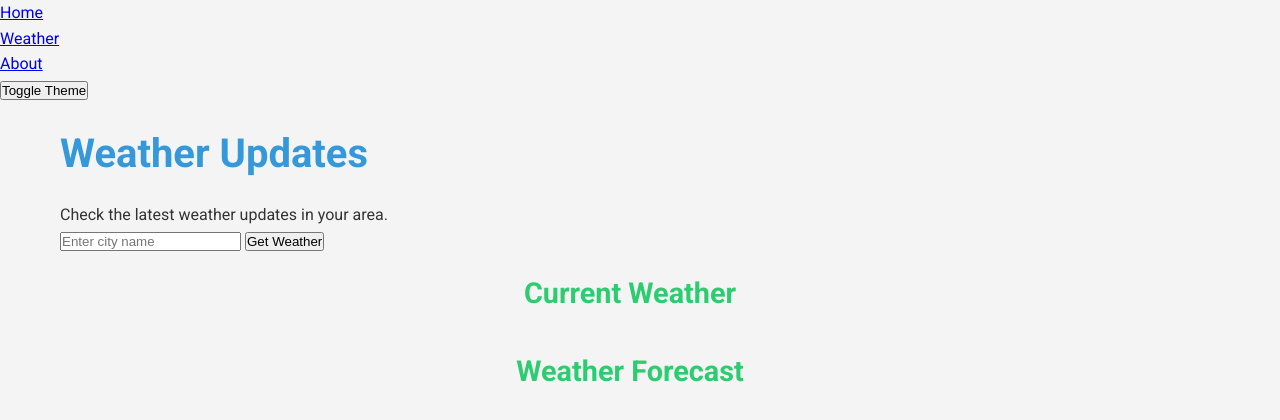
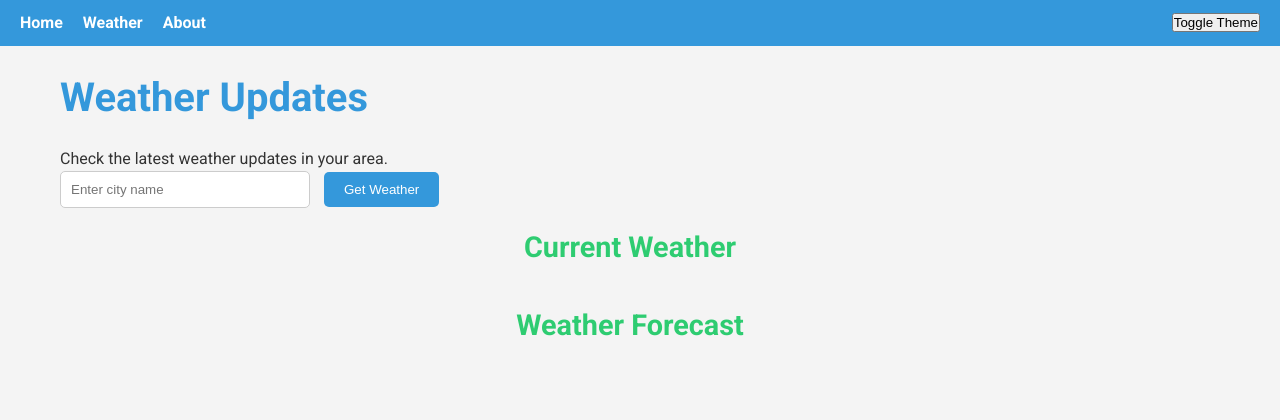
Before and after one commit to ivflit/WeatherApp, a plain HTML site: page weather.html in a window 1280 px wide. Drawn offline with Linux system fonts and the light colour scheme.

Commit message:
Navigation styles

```diff
--- a/styles.css
+++ b/styles.css
@@ -24,6 +24,36 @@ body {
   line-height: 1.6;
 }
 
+/* navigation */
+
+nav {
+    background-color: var(--primary-color);
+    color: white;
+    display: flex;
+    justify-content: space-between;
+    align-items: center;
+    padding: 10px 20px;
+    position: sticky;
+    top: 0;
+    z-index: 1000;
+}
+
+nav ul {
+    list-style: none;
+    display: flex;
+    gap: 20px;
+}
+
+nav a {
+    color: white;
+    text-decoration: none;
+    font-weight: bold;
+}
+
+nav a:hover {
+    text-decoration: underline;
+}
+
 /* Common */
 .container {
     max-width: 1200px;
@@ -45,6 +75,29 @@ h2 {
 
 /* Forms */
 
+#city-input {
+    padding: 10px;
+    border-radius: 5px;
+    border: 1px solid #ccc;
+    width: 250px;
+    margin-right: 10px;
+}
+
+#get-weather-button {
+    padding: 10px 20px;
+    background-color: var(--primary-color);
+    color: white;
+    border: none;
+    border-radius: 5px;
+    cursor: pointer;
+    transition: background 0.3s ease;
+}
+
+#get-weather-button:hover {
+    background-color: #2980b9;
+}
+
+
 /* Weather cards */
 
 #weather-info-forecast,
```
